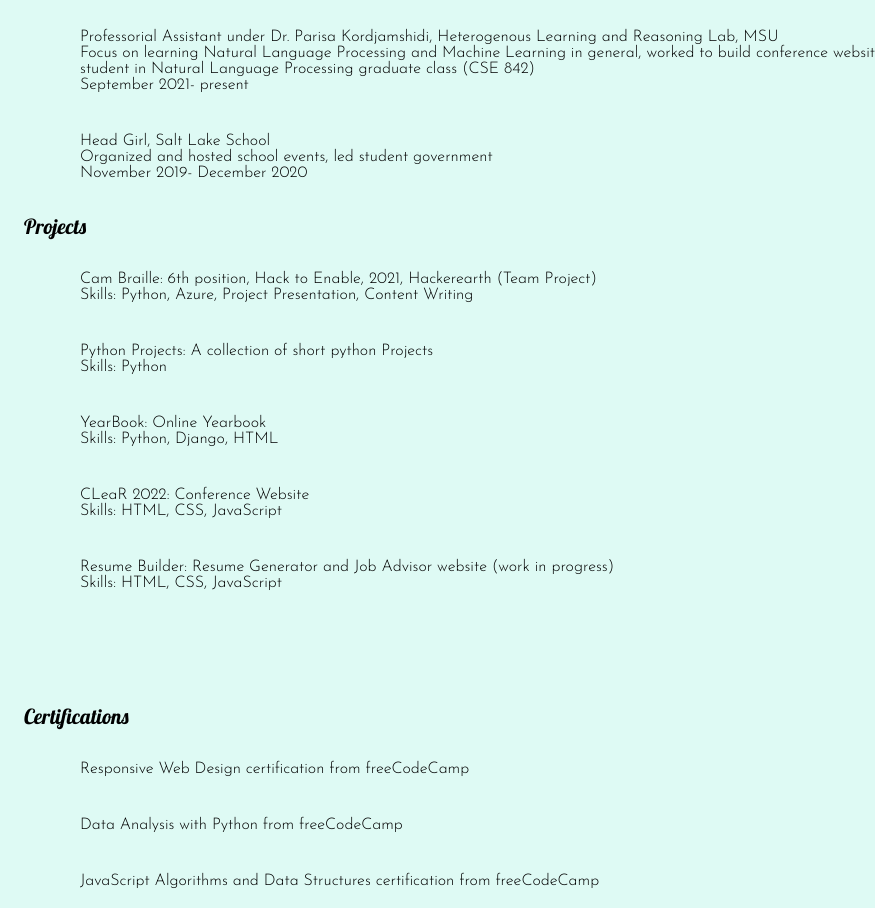
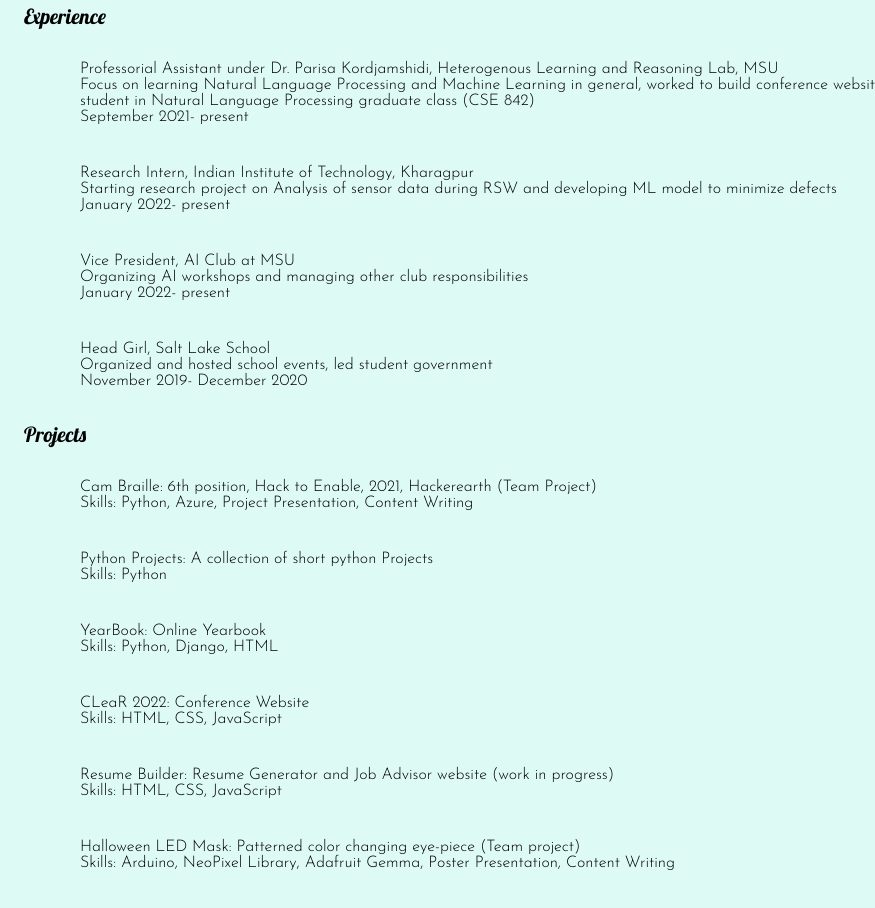
Before and after one commit to Sanya1001/portfolio3, a plain HTML site: page index.html in a window 1280 px wide. Shown: the part 1515-2423 px from the top of the page, without its empty margins (0-875 px from the left). Drawn offline with Linux system fonts and the light colour scheme.

Commit message:
Add files via upload

```diff
--- a/index.html
+++ b/index.html
@@ -109,7 +109,6 @@
                     <li>Hometown: Kolkata, West Bengal, India</li>
                     <li>Interests: AI and Machine Learning, Data Analysis</li>
                     <li>Hobbies: Art</li>
-                    <li>Undergraduate freshman</li>
                     <li>Languages: English, Bengali, Hindi (Native speaker proficiency)</li>
                     <!-- <li></li> -->
                 </ul>
@@ -120,6 +119,7 @@
             <div class="cont">
                 <ul>
                     <li>B.S. Computer Science with minor in Data Sience- Michigan State University, Honors College & College of Engineering
+                        <br>September 2021- May 2025
                         <br>East Lansing, Michigan, US</li>
                     <li>High School (Science curriculum)- Salt Lake School
                         <br>Kolkata, West Bengal, India</li>
@@ -140,6 +140,8 @@
                         Experience: 7 years</li>
                     <li>CSS and SASS: Proficient <br>
                         Experience: >1 year</li>
+                    <li>Git and GitHub: Proficient <br>
+                        Experience: >2 year</li>
                     <li>Dart and Flutter: Intermediate Proficiency <br>
                         Experience: &lt;6 months</li>
                     <li>Arduino: Intermediate Proficiency <br>
@@ -160,6 +162,12 @@
                         Focus on learning Natural Language Processing and Machine Learning in general, worked to build conference
                         website, did NLP data annotations and was a guest student in Natural Language Processing graduate class (CSE 842) <br>
                         September 2021- present</li>
+                    <li>Research Intern, Indian Institute of Technology, Kharagpur <br>
+                        Starting research project on Analysis of sensor data during RSW and developing ML model to minimize defects<br>
+                        January 2022- present</li>
+                    <li>Vice President, AI Club at MSU <br>
+                        Organizing AI workshops and managing other club responsibilities<br>
+                        January 2022- present</li>
                     <li>Head Girl, Salt Lake School <br>
                         Organized and hosted school events, led student government <br>
                         November 2019- December 2020</li>
@@ -191,7 +199,10 @@
                         <a href="https://sanya1001.github.io/rbuild/">Resume Builder</a>: Resume Generator and Job Advisor website (work in progress)
                         <br>Skills: HTML, CSS, JavaScript
                     </li>
-                    <li></li>
+                    <li>
+                        <a href="https://github.com/Sanya1001/halloween-mask-arduino">Halloween LED Mask</a>: Patterned color changing eye-piece (Team project)
+                        <br>Skills: Arduino, NeoPixel Library, Adafruit Gemma, Poster Presentation, Content Writing
+                    </li>
                     <li></li>
                 </ul>
             </div>
```
